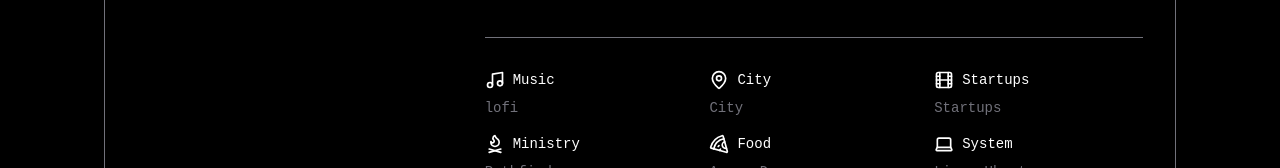
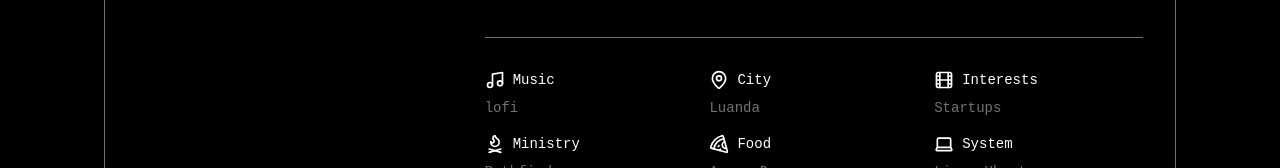
Before and after one commit to AntonewtonQ/pv03, a Next.js app: page /en/about in a window 1280 px wide. Shown: the part 732-900 px from the top of the page. Built offline with nearby package versions, Linux system fonts and the light colour scheme.

Commit message:
language

```diff
--- a/src/components/aboutdesc.tsx
+++ b/src/components/aboutdesc.tsx
@@ -60,13 +60,13 @@ const AboutDesc = () => {
                   <span>{t("curiosity.city.title")}</span>
                 </p>
                 <p className="text-muted-foreground text-sm">
-                  {t("curiosity.city.title")}
+                  {t("curiosity.city.description")}
                 </p>
               </div>
               <div className="space-y-2">
                 <p className="flex flex-1 gap-2 text-sm">
                   <Film className="" size={20} />
-                  <span>{t("curiosity.interests.description")}</span>
+                  <span>{t("curiosity.interests.title")}</span>
                 </p>
                 <p className="text-muted-foreground text-sm">
                   {t("curiosity.interests.description")}
```
